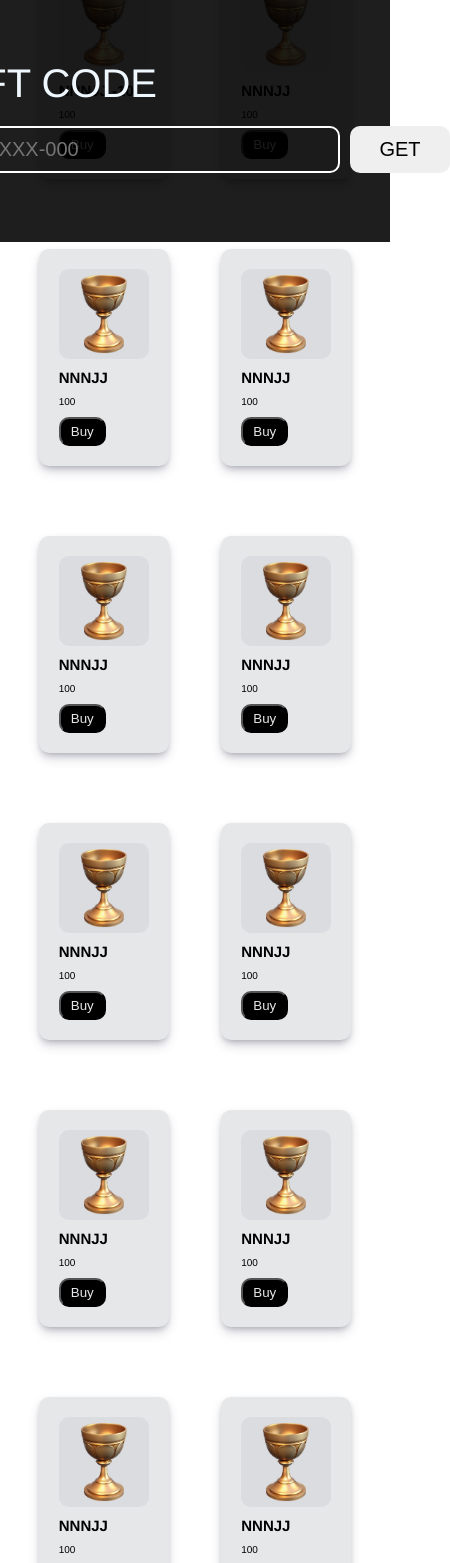
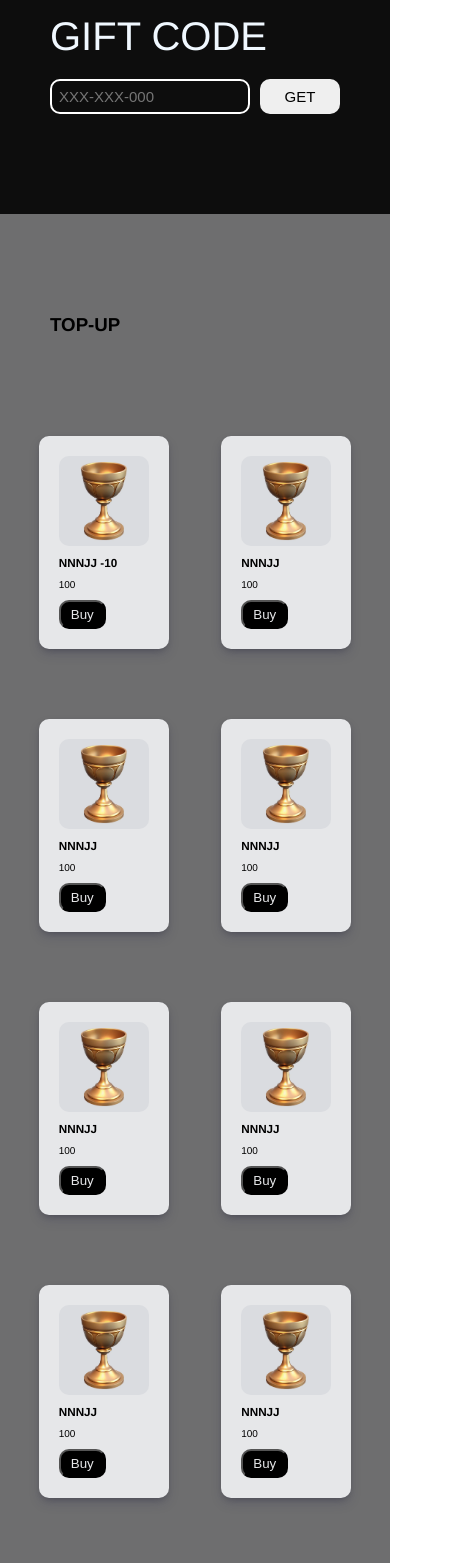
Before and after one commit to Sudharsan-R23/ROR-website, a React (Vite) app: page /redeem in a window 390 px wide. Shown: the part 158-1721 px from the top of the page, 450 px wide, since content can reach past the window. Built offline with nearby package versions, Linux system fonts and the light colour scheme; a web font is replaced by a local one.

Commit message:
!fix: added new component

```diff
--- a/src/components/Redeem.jsx
+++ b/src/components/Redeem.jsx
@@ -2,24 +2,28 @@ import React from 'react';
 import styles from '../styles/Redeem.module.css';
 import NavBar from '../components/NavBar';
 import Store from '../components/Store'
+import Footer from './Footer';
 
 export default function Redeem() {
     return (
-        <>
+        <section className={styles.redeemBody}>
             <NavBar />
+            <section>
                 <div className={styles.Redeemtxt}>
                     <div className={styles.GiftBox}>
                         <form action="" method="get">
                             <label htmlFor="">GIFT CODE</label>
                             <div className={styles.Gifaction}>
-                        <input type="text" placeholder='XXX-XXX-000'/>
+                                <input type="text" placeholder='XXX-XXX-000' />
                                 <button>GET</button>
                             </div>
                         </form>
                     </div>
 
                 </div>
-        <Store/>
-        </>
+            </section>
+            <Store />
+            <Footer/>
+            </section >
             )
 }
--- a/src/components/Store.jsx
+++ b/src/components/Store.jsx
@@ -101,24 +101,7 @@ export default function Store() {
           </label>
 
         </div>
-        <div className={styles.storeIteam}>
-          <img src={cup1} alt="" />
-          <h1>NNNJJ</h1>
-          <p>100</p>
-          <label htmlFor="">
-            <button>Buy</button>
-          </label>
 
-        </div>
-        <div className={styles.storeIteam}>
-          <img src={cup1} alt="" />
-          <h1>NNNJJ</h1>
-          <p>100</p>
-          <label htmlFor="">
-            <button>Buy</button>
-          </label>
-
-        </div>
         </div>
     </section>
   )
--- a/src/main.jsx
+++ b/src/main.jsx
@@ -12,7 +12,7 @@ import Store from './components/Store'
 const path =createBrowserRouter([
   {
     path:'/',
-    element:<Home/>
+    element:<Redeem/>
   },
   {
     path:'/event',
--- a/src/styles/Home.module.css
+++ b/src/styles/Home.module.css
@@ -238,20 +238,8 @@
   display: flex;
   flex-direction: column;
   gap: 20px;
-  animation: appear linear;
-  animation-timeline: view();
-  animation-range: entry 20%;
 }
-@keyframes appear {
-  from {
-    opacity: 0;
-    transform: scale(0.5);
-  }
-  to {
-    opacity: 1;
-    transform: scale(1);
-  }
-}
+
 
 .GameItem h1 {
   font-family: "Caesar Dressing", system-ui;
--- a/src/styles/Redeem.module.css
+++ b/src/styles/Redeem.module.css
@@ -1,46 +1,90 @@
-.Redeemtxt{
+.redeemBody {
+    background-color: #0b0b0d97;
+
+}
+
+::-webkit-scrollbar {
+    display: none;
+}
+
+.Redeemtxt {
     display: flex;
     justify-content: center;
     height: 400px;
     width: 100%;
     align-items: center;
     background-color: rgba(0, 0, 0, 0.884);
-    top: 0px;
     color: aliceblue;
-    position: absolute;
     font-family: 'Franklin Gothic Medium';
-    padding-top: 150px;
 }
-.Gifaction{
+
+.Gifaction {
     display: flex;
     gap: 10px;
     margin-top: 20px;
 }
-.GiftBox label{
+
+.GiftBox label {
     font-size: 40px;
+}
 
-
-}
-.Gifaction button{
-
+.Gifaction button {
     width: 100px;
     font-size: 20px;
     border-radius: 10px;
     border: none;
 }
-.Gifaction button:hover{
+
+.Gifaction button:hover {
     cursor: pointer;
-   background-color: transparent;
-   color: aliceblue;
-   border: 2px rgb(255, 255, 255) solid;
+    background-color: black;
+    color: aliceblue;
+    border: white 2px solid;
 }
 
-.Gifaction input{
-    padding: 10px 0px 10px 10px ;
+.Gifaction input {
+    padding: 10px;
     width: 400px;
     border-radius: 10px;
     font-size: 20px;
     background-color: transparent;
-   color: aliceblue;
-   border: 2px rgb(255, 255, 255) solid;
+    color: aliceblue;
+    border: 2px white solid;
 }
+
+@media (max-width: 700px) {
+    .Gifaction button {
+        width: 80px;
+        font-size: 15px;
+        border-radius: 10px;
+        border: none;
+    }
+
+    .Gifaction input {
+        padding: 10px;
+        width: 250px;
+        font-size: 20px;
+
+    }
+
+}
+
+@media (max-width: 400px) {
+    .Redeemtxt {
+        height: 300px;
+    }
+
+    .Gifaction button {
+        width: 80px;
+        font-size: 15px;
+        border-radius: 10px;
+        border: none;
+    }
+
+    .Gifaction input {
+        padding: 7px;
+        width: 200px;
+        font-size: 15px;
+
+    }
+}
--- a/src/styles/Store.module.css
+++ b/src/styles/Store.module.css
@@ -7,13 +7,17 @@
  display: flex;
  flex-wrap: wrap;
  row-gap: 70px;
- margin: 20px 30px;
+ margin: 20px 0px 0px 0px;
  justify-content:space-around ;
  column-gap: 100px;
 }
+.TopTxt{
+    padding-bottom: 50px;
+}
 .TopUp1{
     font-family: 'Franklin Gothic Medium';
-    margin: 10px 10px 10px 10px;
+    margin: 100px 10px 100px 50px;
+    color: #000000;
 }
 .storeIteam button{
     padding: 5px 10px;
```
Lines whose indentation alone changed are shown as unchanged.
